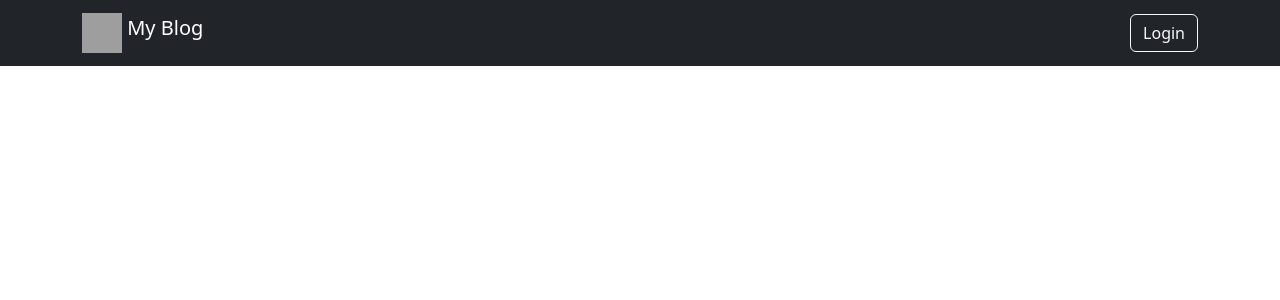
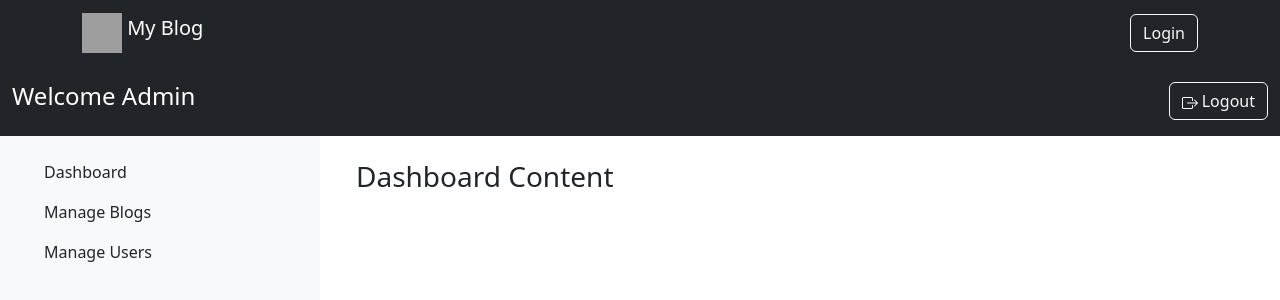
Before and after one commit to Lars1156/Blog, a React (Create React App) app in the folder Frontend/myclient/: page /admin-dashboard in a window 1280 px wide. Before the commit this address had no page. Shown: the top 300 px of the page. Built offline with nearby package versions, Linux system fonts and the light colour scheme; grey boxes are pictures that could not be loaded.

Commit message:
add the changes on the login and admin dashborad

```diff
--- a/Frontend/myclient/src/App.js
+++ b/Frontend/myclient/src/App.js
@@ -1,6 +1,7 @@
 import{Routes , Route} from 'react-router-dom';
 import BlogNavbar from './componets/BlogNavbar';
 import LoginPage from './componets/Pages/LoginPage';
+import AdminDashboard from './componets/dashborad/AdminDashboard';
 
 function App() {
   return (
@@ -8,6 +9,7 @@ function App() {
       <BlogNavbar/>
        <Routes>
            <Route path="/login" element={<LoginPage/>}/>
+           <Route path='/admin-dashboard' element={<AdminDashboard/>}/>
        </Routes>
     </div>
   );
--- a/Frontend/myclient/src/componets/Pages/LoginPage.jsx
+++ b/Frontend/myclient/src/componets/Pages/LoginPage.jsx
@@ -26,7 +26,9 @@ const LoginPage = () => {
                 setError('Invalid Email or Password');
              }
             //  rerender the role wise components DashBorads
-            navigate('/author-dashboard');
+            if( user === 'admin'){
+                navigate('/admin-dashboard')
+            }
 
         } catch (error) {
             setError(error.response?.data?.message || 'An error occurred. Please try again.');
@@ -36,7 +38,7 @@ const LoginPage = () => {
 
     return(
         <div>
-                     <div className="login-page">
+     <div className="login-page">
       <Container className="d-flex justify-content-center align-items-center min-vh-100">
         <Row>
           <Col md={12}>
@@ -44,14 +46,11 @@ const LoginPage = () => {
               <Card.Body>
                 <h3 className="text-center mb-4">Login to Your Account</h3>
 
-                {/* Success Message */}
                 {success && <Alert variant="success">{success}</Alert>}
 
-                {/* Error Message */}
                 {error && <Alert variant="danger">{error}</Alert>}
 
                 <Form onSubmit={handleLogin}>
-                  {/* Email Field */}
                   <Form.Group className="mb-3" controlId="formBasicEmail">
                     <Form.Label>Email address</Form.Label>
                     <Form.Control
@@ -62,8 +61,6 @@ const LoginPage = () => {
                       required
                     />
                   </Form.Group>
-
-                  {/* Password Field */}
                   <Form.Group className="mb-3" controlId="formBasicPassword">
                     <Form.Label>Password</Form.Label>
                     <div className="password-field">
@@ -83,14 +80,10 @@ const LoginPage = () => {
                       </Button>
                     </div>
                   </Form.Group>
-
-                  {/* Login Button */}
                   <Button variant="dark" type="submit" className="w-100">
                     Login
                   </Button>
                 </Form>
-
-                {/* Register Link */}
                 <div className="mt-3 text-center">
                   <span>Don't have an account? </span>
                   <Button variant="link" onClick={() => navigate('/register')}>
@@ -102,8 +95,6 @@ const LoginPage = () => {
           </Col>
         </Row>
       </Container>
-
-      {/* Styles for Password Field */}
       <style jsx>{`
         .password-field {
           position: relative;
--- /dev/null
+++ b/Frontend/myclient/src/componets/dashborad/AdminDashboard.jsx
@@ -0,0 +1,61 @@
+import React from 'react';
+import { Container, Row, Col, Button, Nav } from 'react-bootstrap';
+import { Link, useNavigate } from 'react-router-dom'; // For navigation
+import { BoxArrowRight } from 'react-bootstrap-icons'; // Icon for logout
+
+const AdminDashboard = () => {
+  const navigate = useNavigate();
+
+
+  const handleLogout = () => {
+    localStorage.removeItem('token');
+    navigate('/'); // Redirect to home page
+  };
+
+  return (
+    <Container fluid>
+      <Row className="bg-dark text-white py-3">
+        <Col md={10}>
+          <h4>Welcome Admin</h4>
+        </Col>
+        <Col md={2} className="d-flex justify-content-end">
+          <Button variant="outline-light" onClick={handleLogout}>
+            <BoxArrowRight /> Logout
+          </Button>
+        </Col>
+      </Row>
+
+      <Row>
+        <Col md={3} className="bg-light vh-100">
+          <Nav className="flex-column p-3">
+            <Nav.Item>
+              <Nav.Link as={Link} to="/admin-dashboard" className="text-dark">
+                Dashboard
+              </Nav.Link>
+            </Nav.Item>
+            <Nav.Item>
+              <Nav.Link as={Link} to="/manage-blogs" className="text-dark">
+                Manage Blogs
+              </Nav.Link>
+            </Nav.Item>
+            <Nav.Item>
+              <Nav.Link as={Link} to="/manage-users" className="text-dark">
+                Manage Users
+              </Nav.Link>
+            </Nav.Item>
+          </Nav>
+        </Col>
+
+        <Col md={9}>
+          {/* Content Area */}
+          <div className="p-4">
+            <h3>Dashboard Content</h3>
+            {/* Add your dashboard content here */}
+          </div>
+        </Col>
+      </Row>
+    </Container>
+  );
+};
+
+export default AdminDashboard;
```
